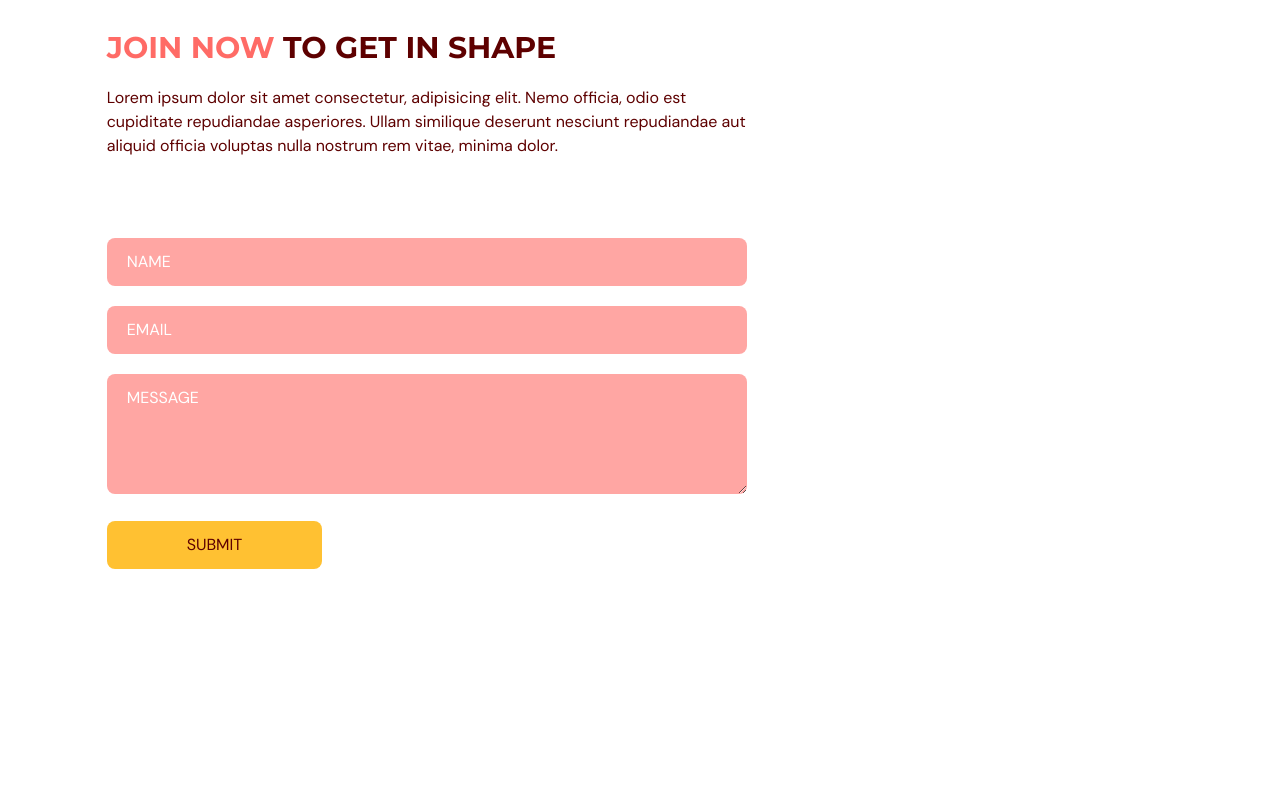
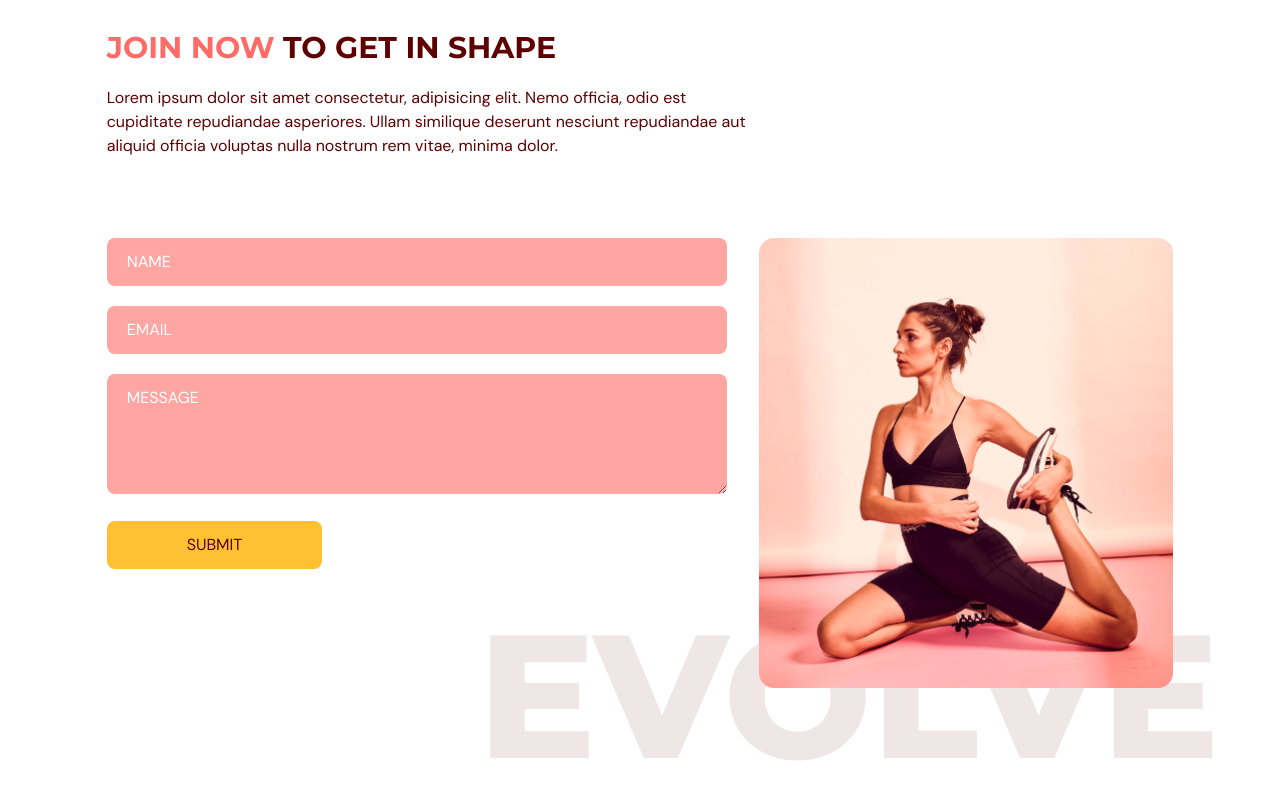
Before and after one commit to ElJefe111944/fitness-appilcation, a React (Vite) app: page / in a window 1280 px wide. Shown: the part 3124-3924 px from the top of the page. Before the commit the page ends 3821 px from the top, so only its background shows below. Built offline with nearby package versions, Linux system fonts and the light colour scheme.

Commit message:
Contact us graphic added and styled

```diff
--- a/src/components/contactUs/index.tsx
+++ b/src/components/contactUs/index.tsx
@@ -66,7 +66,7 @@ function ContactUs({ setSelectedPage }: Props) {
               target="_blank"
               onSubmit={onSubmitHandler}
               method="POST"
-              action="https://formsubmit.co/jamesfarr1@sky.com"
+              action="https://formsubmit.co/69889e7097e7dccee3e82638bf4194dd"
             >
               {/* NAME */}
                <input
@@ -128,6 +128,22 @@ function ContactUs({ setSelectedPage }: Props) {
                </button>
             </form>
           </motion.div>
+
+          <motion.div
+            className="relative mt-16 basis-2/5 md:mt-0"
+            initial='hidden'
+            whileInView='visible'
+            viewport={{ once: true, amount: 0.5 }}
+            transition={{ delay: 0.2, duration: 0.5 }}
+            variants={{
+              hidden: { opacity: 0, y: 50 },
+              visible: { opacity: 1, y: 0 }
+            }}
+          >
+            <div className="md:before:content-evolvetext w-full before:absolute before:-bottom-20 before:-right-10 before:z-[-1]">
+              <img className="md:w-auto md:h-[450px] h-full w-full" src={ContactUsPageGraphic} alt="Contact-graphic" />
+            </div>
+          </motion.div>
         </div>
       </motion.div>
     </section>
```
